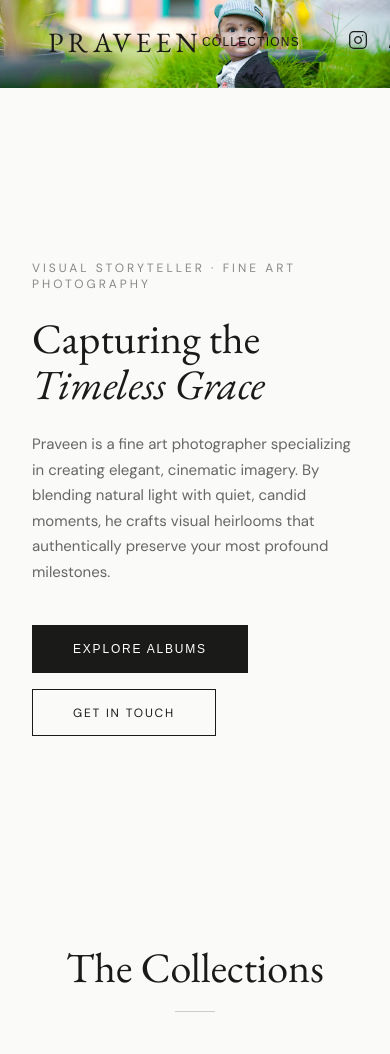
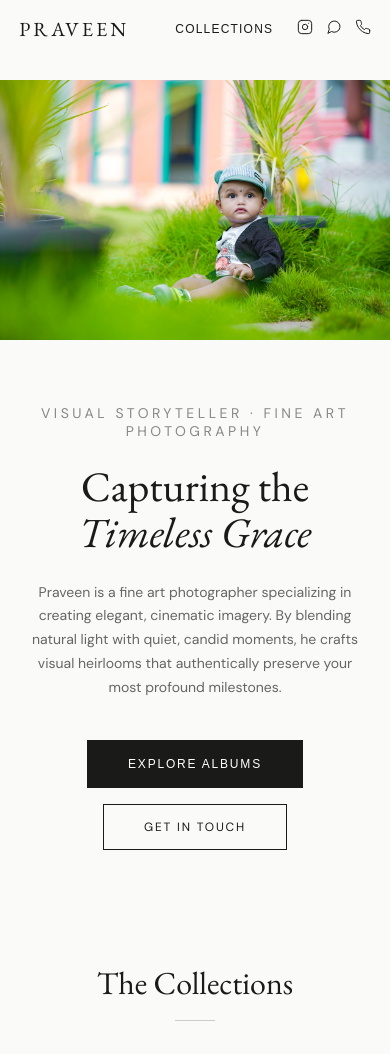
Before and after one commit to james-pythondev/praveenportfolio, a Next.js app: page / in a window 390 px wide. Shown: the top 1054 px of the page. Built offline with nearby package versions, Linux system fonts and the light colour scheme.

Commit message:
Mobile UI: Optimize responsive typography, grid layout, and full-size hero scaling

```diff
--- a/app/page.jsx
+++ b/app/page.jsx
@@ -169,17 +169,42 @@ export default function Portfolio() {
         .hero-bio { flex: 1; display: flex; flex-direction: column; justify-content: center; padding: 0 4rem; z-index: 2; }
         .hero-image { flex: 1; position: relative; }
 
+        .footer-links { display: flex; gap: 3rem; margin-top: 1rem; }
+        .section-padding { padding: 6rem 3rem; }
+        .footer-container { padding: 5rem 3rem; }
+
         @media (max-width: 1000px) {
-          .gallery-grid { columns: 2; }
-          .hero-split { flex-direction: column; height: auto; min-height: 100vh; }
-          .hero-bio { padding: 8rem 2rem 4rem; order: 2; }
-          .hero-image { order: 1; height: 60vh; }
+          .gallery-grid { columns: 2; padding: 0 1.5rem; }
+          .hero-split { flex-direction: column; height: auto; min-height: 100vh; padding-top: 80px; }
+          .hero-bio { padding: 4rem 2rem 4rem; order: 2; align-items: center; text-align: center; }
+          .hero-image { order: 1; height: auto; display: flex; }
+          .nav-container { padding: 1.2rem 2rem !important; }
+          .nav-logo { font-size: 24px !important; }
         }
-        @media (max-width: 600px) { .gallery-grid { columns: 1; } }
+        @media (max-width: 600px) {
+          .gallery-grid { columns: 1; padding: 0 1rem; }
+          .hero-bio { padding: 3rem 1.5rem 3rem; order: 2; }
+          .hero-bio p { font-size: 14px !important; }
+          .hero-image { height: auto; order: 1; margin-bottom: 1rem; }
+          .nav-container { padding: 1rem 1.2rem !important; flex-wrap: wrap; justify-content: center; gap: 0.5rem; }
+          .nav-logo { font-size: 20px !important; }
+          .nav-links { gap: 1rem !important; }
+          .nav-icons { gap: 0.8rem !important; margin-left: 0.5rem !important; }
+          .nav-icons svg { width: 16px; height: 16px; }
+          .footer-links { gap: 2rem !important; flex-wrap: wrap; justify-content: center; }
+          .section-padding { padding: 4rem 1.5rem !important; }
+          .footer-container { padding: 4rem 1.5rem !important; }
+          .section-title { font-size: 32px !important; }
+          .album-title { font-size: 32px !important; }
+          .album-header { flex-direction: column !important; align-items: flex-start !important; gap: 1.5rem !important; }
+
+          /* Hero image full-size override for mobile */
+          .hero-img-element { position: relative !important; height: auto !important; object-fit: contain !important; }
+        }
       `}</style>
 
       {/* FIXED NAV */}
-      <nav style={{
+      <nav className="nav-container" style={{
         position: "fixed",
         top: 0,
         left: 0,
@@ -195,12 +220,12 @@ export default function Portfolio() {
         transition: "all 0.5s ease",
         color: "#1a1a18" // changed to always dark since left side is white now
       }}>
-        <div style={{ cursor: "pointer" }} onClick={() => setCurrentView("home")}>
-          <span style={{ fontFamily: "'EB Garamond', serif", fontSize: "28px", letterSpacing: "0.15em", textTransform: "uppercase" }}>
+        <div style={{ cursor: "pointer", display: "flex", alignItems: "center" }} onClick={() => setCurrentView("home")}>
+          <span className="nav-logo" style={{ fontFamily: "'EB Garamond', serif", fontSize: "28px", letterSpacing: "0.15em", textTransform: "uppercase" }}>
             PRAVEEN
           </span>
         </div>
-        <div style={{ display: "flex", gap: "2rem", alignItems: "center" }}>
+        <div className="nav-links" style={{ display: "flex", gap: "2rem", alignItems: "center" }}>
           <button onClick={() => {
             if (currentView === "home") {
               const el = document.getElementById('collections');
@@ -217,7 +242,7 @@ export default function Portfolio() {
             color: "inherit", fontWeight: 500
           }}>Collections</button>
 
-          <div style={{ display: "flex", gap: "1.2rem", alignItems: "center", marginLeft: "1rem" }}>
+          <div className="nav-icons" style={{ display: "flex", gap: "1.2rem", alignItems: "center", marginLeft: "1rem" }}>
             <a href="https://www.instagram.com/hypothetical__soul?igsh=eWk2anNmM3o2ZXpx" target="_blank" rel="noopener noreferrer" style={{ color: "inherit", opacity: 1, transition: "opacity 0.2s ease" }} onMouseEnter={(e) => e.currentTarget.style.opacity = 0.6} onMouseLeave={(e) => e.currentTarget.style.opacity = 1}>
               <Instagram size={20} strokeWidth={1.8} />
             </a>
@@ -247,7 +272,7 @@ export default function Portfolio() {
               <p style={{ color: "#666", fontSize: "15px", lineHeight: 1.7, marginBottom: "2.5rem", maxWidth: "500px" }}>
                 Praveen is a fine art photographer specializing in creating elegant, cinematic imagery. By blending natural light with quiet, candid moments, he crafts visual heirlooms that authentically preserve your most profound milestones.
               </p>
-              <div style={{ display: "flex", gap: "1rem", flexWrap: "wrap" }}>
+              <div style={{ display: "flex", gap: "1rem", flexWrap: "wrap", justifyContent: "inherit" }}>
                 <button
                   onClick={() => document.getElementById('collections').scrollIntoView({ behavior: 'smooth' })}
                   style={{
@@ -293,6 +318,7 @@ export default function Portfolio() {
             {/* RIGHT SIDE: STATIC IMAGE */}
             <div className="hero-image">
               <img
+                className="hero-img-element"
                 src={heroPool[0] || "/Wedding/DSC07029.webp"} // Temporary placeholder until client provides the image
                 alt="Praveen Photography"
                 style={{
@@ -308,9 +334,9 @@ export default function Portfolio() {
           </header>
 
           {/* COLLECTIONS GRID */}
-          <section id="collections" style={{ padding: "6rem 3rem", backgroundColor: "#fafaf8" }}>
+          <section id="collections" className="section-padding" style={{ backgroundColor: "#fafaf8" }}>
             <div style={{ textAlign: "center", marginBottom: "4rem" }}>
-              <h2 style={{ fontFamily: "'EB Garamond', serif", fontSize: "42px", fontWeight: 400, marginBottom: "1rem" }}>
+              <h2 className="section-title" style={{ fontFamily: "'EB Garamond', serif", fontSize: "42px", fontWeight: 400, marginBottom: "1rem" }}>
                 The Collections
               </h2>
               <div style={{ width: "40px", height: "1px", background: "#ccc", margin: "0 auto" }}></div>
@@ -340,9 +366,9 @@ export default function Portfolio() {
             >
               ← Back to All albums
             </button>
-            <div style={{ display: "flex", justifyContent: "space-between", alignItems: "flex-end", flexWrap: "wrap", gap: "2rem" }}>
+            <div className="album-header" style={{ display: "flex", justifyContent: "space-between", alignItems: "flex-end", flexWrap: "wrap", gap: "2rem" }}>
               <div>
-                <h1 style={{ fontFamily: "'EB Garamond', serif", fontSize: "48px", fontWeight: 400 }}>
+                <h1 className="album-title" style={{ fontFamily: "'EB Garamond', serif", fontSize: "48px", fontWeight: 400 }}>
                   {categoryLabels[currentView] || currentView}
                 </h1>
                 <p style={{ color: "#888", fontSize: "14px", marginTop: "0.5rem" }}>
@@ -383,8 +409,7 @@ export default function Portfolio() {
       )}
 
       {/* FOOTER */}
-      <footer style={{
-        padding: "5rem 3rem",
+      <footer className="footer-container" style={{
         borderTop: "1px solid #eaeae5",
         display: "flex",
         flexDirection: "column",
@@ -408,7 +433,7 @@ export default function Portfolio() {
           </p>
         </div>
 
-        <div style={{ display: "flex", gap: "3rem", marginTop: "1rem" }}>
+        <div className="footer-links" style={{ display: "flex", gap: "3rem", marginTop: "1rem" }}>
           <a
             href="https://www.instagram.com/hypothetical__soul?igsh=eWk2anNmM3o2ZXpx"
             target="_blank"
```
